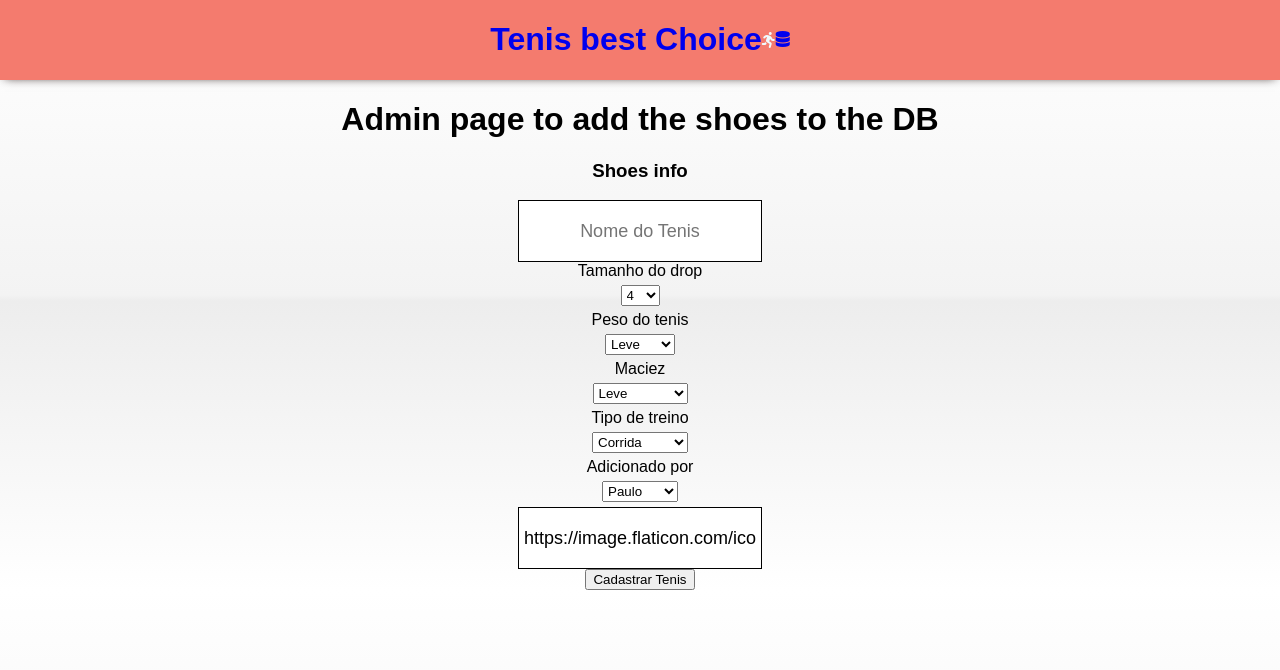
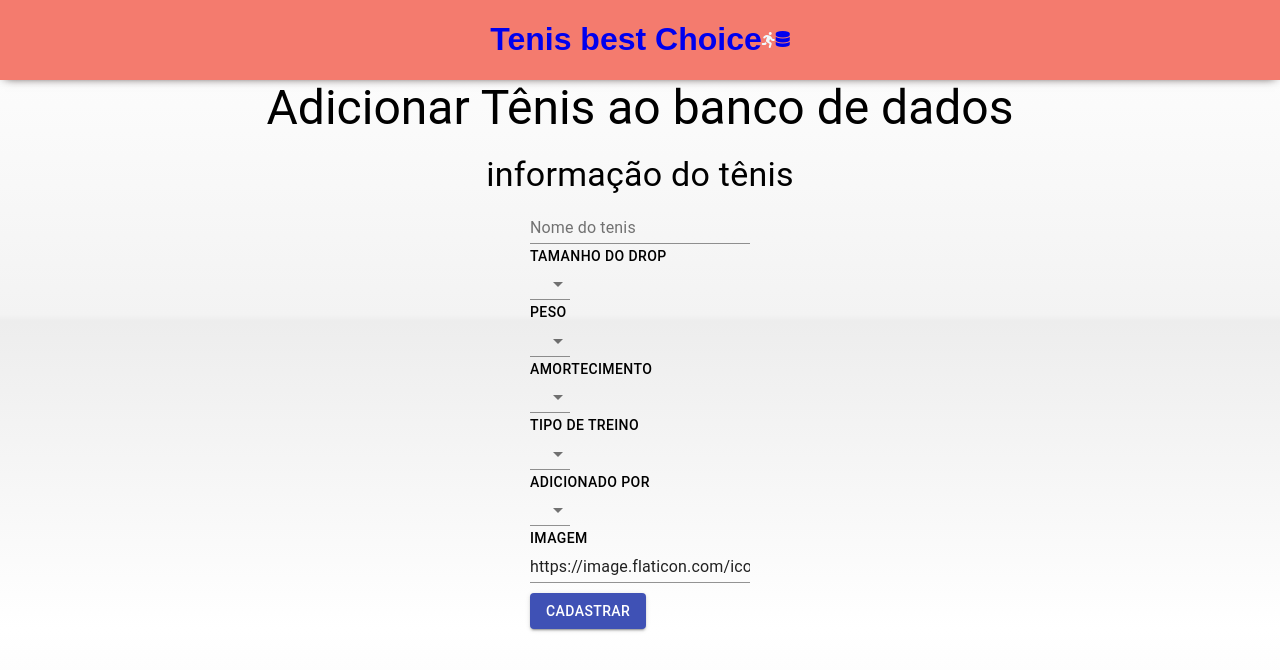
Before and after one commit to fmatheus7/tenisbestchoice, a React (Create React App) app: page /AddItem in a window 1280 px wide. Shown: the top 670 px of the page. Built offline with nearby package versions, Linux system fonts and the light colour scheme.

Commit message:
added material-uI in the adminpage

```diff
--- a/src/pages/Admin/Admin.js
+++ b/src/pages/Admin/Admin.js
@@ -3,6 +3,14 @@
 import firebase from '../../utils/Firebase';
 import './styles.css';
 import schema from '../../schema';
+import Grid from '@material-ui/core/Grid';
+import { Typography } from '@material-ui/core';
+import MenuItem from '@material-ui/core/MenuItem';
+import { Select } from '@material-ui/core';
+import TextField from '@material-ui/core/TextField';
+import { InputLabel } from '@material-ui/core';
+import Button from '@material-ui/core/Button';
+
 export default function Admin() {
   function onSubmit(values, actions) {
     firebase.firestore().collection('Teste 1234').add({ values });
@@ -10,9 +18,22 @@
   }
 
   return (
-    <div className="admin-container">
-      <h1>Admin page to add the shoes to the DB</h1>
-      <h3>Shoes info</h3>
+    <div className="admin-page">
+      <div className="admin-tittle">
+        <Typography variant="h3">Adicionar Tênis ao banco de dados</Typography>
+        <br />
+        <Typography variant="h4">informação do tênis</Typography>
+      </div>
+      <Grid
+        container
+        alignContent="space-between"
+        alignItems="center"
+        direction="row"
+        justify="center"
+        lg={12}
+        md={8}
+        sm={4}
+      >
         <Formik
           validationSchema={schema}
           onSubmit={onSubmit}
@@ -28,57 +49,80 @@
           }}
           render={({ values, errors }) => (
             <Form>
-            <div>
+              <Grid item>
                 <Field
                   type="text"
                   minLength="1"
                   maxLength="25"
-                placeholder="Nome do Tenis"
                   name="name"
+                  as={TextField}
+                  label="Nome do tenis"
                 />
-              <ErrorMessage name="name " />
-              <label htmlFor="drop">Tamanho do drop</label>
-              <Field as="select" name="drop" required>
-                <option value={4}>4</option>
-                <option value={6}>6</option>
-                <option value={8}>8</option>
-                <option value={10}>10</option>
-                <option value={12}>12</option>
+              </Grid>
+              <Grid item>
+                <Typography variant="button" display="block">
+                  Tamanho do drop
+                </Typography>
+                <Field as={TextField} name="drop" select>
+                  <MenuItem value={4}>4</MenuItem>
+                  <MenuItem value={6}>6</MenuItem>
+                  <MenuItem value={8}>8</MenuItem>
+                  <MenuItem value={10}>10</MenuItem>
+                  <MenuItem value={12}>12</MenuItem>
                 </Field>
-              <ErrorMessage name="drop " />
-              <label htmlFor="weight">Peso do tenis</label>
-              <Field as="select" name="weight">
-                <option value="light">Leve</option>
-                <option value="medium">Medio</option>
-                <option value="heavy">Pesado</option>
+              </Grid>
+              <Grid item>
+                <Typography variant="button" display="block">
+                  Peso
+                </Typography>
+                <Field as={TextField} name="weight" select>
+                  <MenuItem value="light">Leve</MenuItem>
+                  <MenuItem value="medium">Medio</MenuItem>
+                  <MenuItem value="heavy">Pesado</MenuItem>
                 </Field>
-              <ErrorMessage name="weight" />
-              <label htmlFor="damping">Maciez</label>
-              <Field as="select" name="damping">
-                <option value="light">Leve</option>
-                <option value="soft">Macio</option>
-                <option value="extra-soft">Extra Macio</option>
+              </Grid>
+              <Grid item>
+                <Typography variant="button" display="block">
+                  Amortecimento
+                </Typography>
+                <Field as={TextField} name="damping" select>
+                  <MenuItem value="light">Leve</MenuItem>
+                  <MenuItem value="soft">Macio</MenuItem>
+                  <MenuItem value="extra-soft">Extra Macio</MenuItem>
                 </Field>
-              <ErrorMessage name="damping" />
-              <label htmlFor="training">Tipo de treino</label>
-              <Field as="select" name="training">
-                <option value="running">Corrida</option>
-                <option value="shooting">Rodagem</option>
-                <option value="competition">Competição</option>
+              </Grid>
+              <Grid item>
+                <Typography variant="button" display="block">
+                  Tipo de treino
+                </Typography>
+                <Field as={TextField} name="training" select>
+                  <MenuItem value="running">Corrida</MenuItem>
+                  <MenuItem value="shooting">Rodagem</MenuItem>
+                  <MenuItem value="competition">Competição</MenuItem>
                 </Field>
-              <ErrorMessage name="training" />
-              <label htmlFor="addedby">Adicionado por </label>
-              <Field as="select" name="addedby">
-                <option value="Paulo">Paulo</option>
-                <option value="Matheus">Matheus</option>
+              </Grid>
+              <Grid item>
+                <Typography variant="button" display="block">
+                  Adicionado por
+                </Typography>
+                <Field as={TextField} name="addedby" select>
+                  <MenuItem value="Paulo">Paulo</MenuItem>
+                  <MenuItem value="Matheus">Matheus</MenuItem>
                 </Field>
-              <ErrorMessage name="addedby" />
-              <Field type="text" name="imgUrl" />
-              <button type="submit">Cadastrar Tenis</button>
-            </div>
+                <Grid item>
+                  <Typography variant="button" display="block">
+                    Imagem
+                  </Typography>
+                  <Field as={TextField} type="text" name="imgUrl" />
+                </Grid>
+              </Grid>
+              <Button type="submit" variant="contained" color="primary">
+                Cadastrar
+              </Button>
             </Form>
           )}
         />
+      </Grid>
     </div>
   );
 }
--- a/src/pages/Admin/styles.css
+++ b/src/pages/Admin/styles.css
@@ -1,47 +1,7 @@
-.admin-container {
-    align-items: center;
+.admin-tittle {
     text-align: center;
-
 }
 
-Input {
-
-    display: flex;
-    background-color: #cc;
-    align-items: center;
-    text-align: center;
-    margin-left: auto;
-    margin-right: auto;
-    padding: 5px;
-    border: 1px solid black;
-    height: 50px;
-    font-size: large;
-    position: relative;
+.admin-page button {
+    margin-top: 10px;
 }
-
-input[type=submit] {
-
-    border: none;
-    background-color: whitesmoke;
-    padding: 16px 32px;
-    text-decoration: none;
-    margin: 4px 2px;
-    cursor: pointer;
-    margin-left: auto;
-    margin-right: auto;
-    width: 30px;
-    text-align: center;
-    align-self: center;
-}
-
-select {
-    margin: 5px 5px;
-    display: flex;
-    justify-content: center;
-    justify-items: center;
-    flex-wrap: wrap;
-    align-items: center;
-    margin-left: auto;
-    margin-right: auto;
-    padding: 1px;
-}
```
Lines whose indentation alone changed are shown as unchanged.
